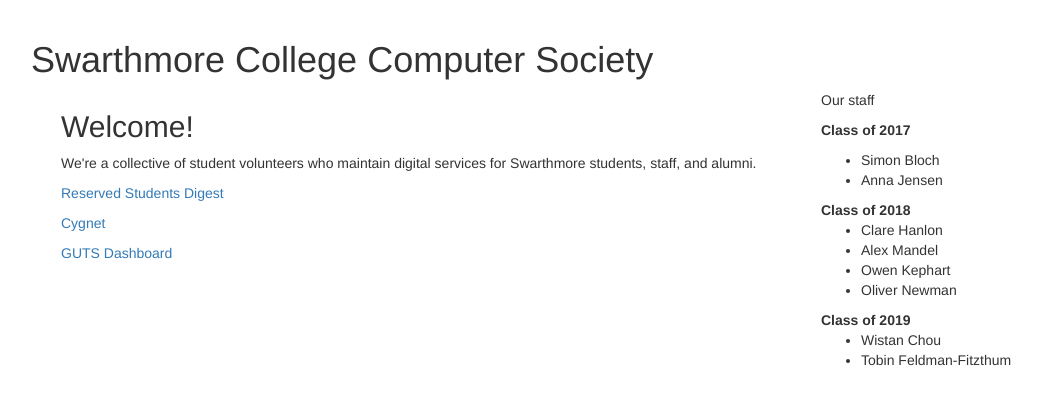
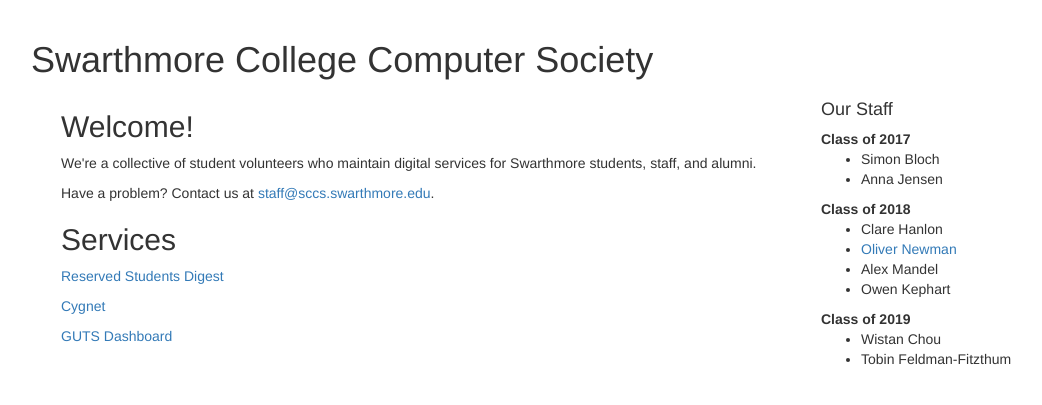
Before and after one commit to swat-sccs/sccs-home, a Django app: template templates/home.html in a window 1280 px wide. Shown: the part 52-457 px from the top of the page, without its empty margins (24-1066 px from the left). Run offline with Django 3.2, Linux system fonts and the light colour scheme; the template is opened without the code that fills it, so the values that code supplies are empty; some libraries are stand-ins or nearby versions.

Commit message:
Standardized h2s and added staff contact email

```diff
--- a/templates/about.html
+++ b/templates/about.html
@@ -6,7 +6,7 @@
 
 {% block content %}
   <div class="container">
-    <h3>About</h3>
+    <h2>About</h2>
 
     <p>The Swarthmore College Computer Society (SCCS) is a student-run group
     offering computing services, tools, toys, and information to the Swarthmore
--- a/templates/home.html
+++ b/templates/home.html
@@ -15,6 +15,10 @@
       <p>We're a collective of student volunteers who maintain digital services for
       Swarthmore students, staff, and alumni.</p>
 
+      <p>Have a problem? Contact us at
+      <a href="mailto:staff@sccs.swarthmore.edu">staff@sccs.swarthmore.edu</a>.</p>
+
+      <h2>Services</h2>
       <p>
         <a href="https://rsd.sccs.swarthmore.edu/new/">Reserved Students Digest</a>
       <p>
@@ -28,9 +32,8 @@
 
     <div class="col-sm-4">
       <p>
-        Our staff
-      </p>
-      <p>
+        <h4>Our Staff</h4>
+
         <strong>Class of 2017</strong>
         <ul>
           <li>Simon Bloch</li>
@@ -40,9 +43,9 @@
         <strong>Class of 2018</strong>
         <ul>
           <li>Clare Hanlon</li>
+          <li><a href="http://oliver-newman.github.io/">Oliver Newman</a></li>
           <li>Alex Mandel</li>
           <li>Owen Kephart</li>
-          <li>Oliver Newman</li>
         </ul>
 
         <strong>Class of 2019</strong>
```
